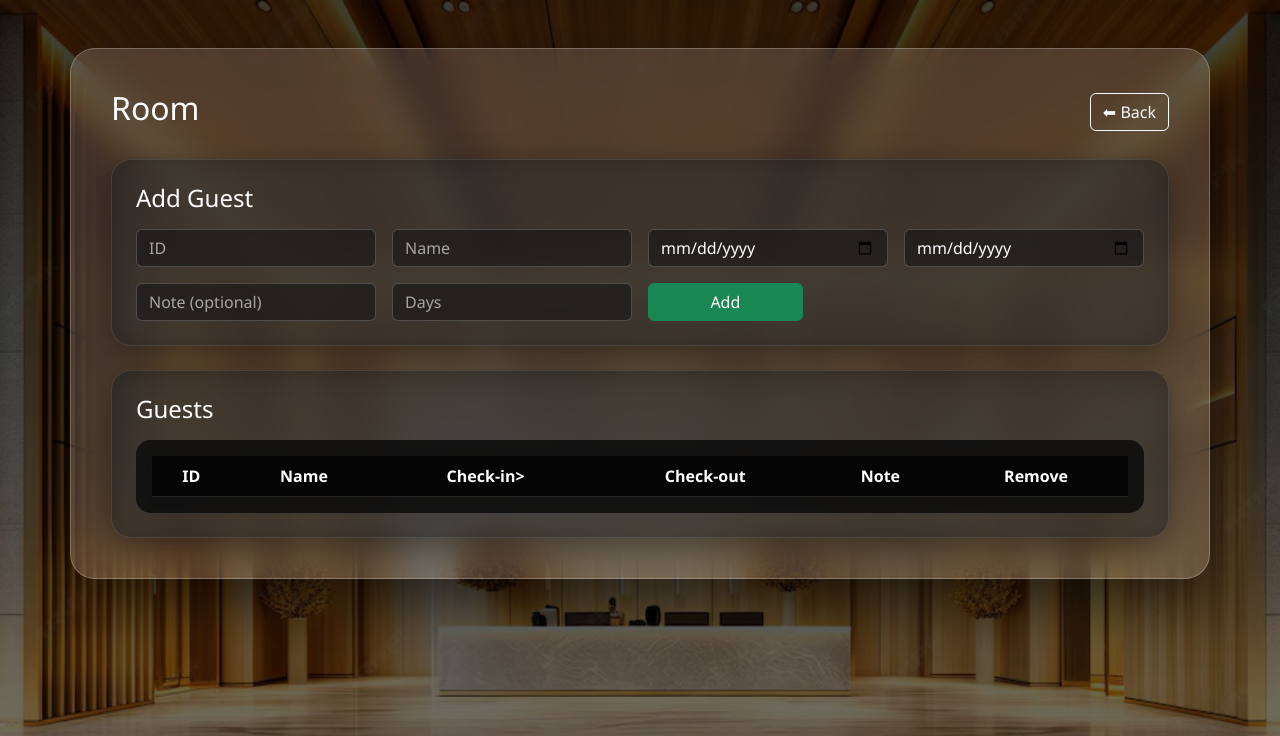
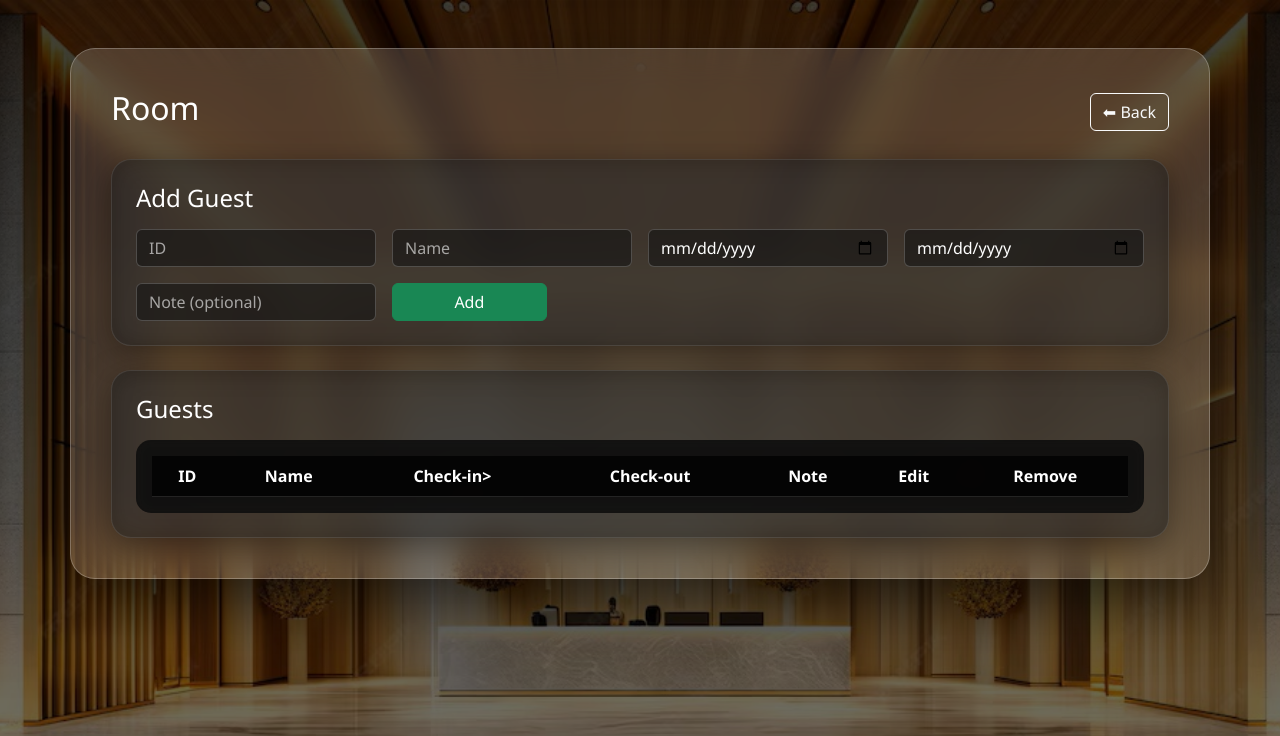
Before and after one commit to Walid-Benzine/hostify, a Flask app: template templates/room_details.html in a window 1280 px wide. Shown: the top 736 px of the page. Run offline with Flask 3, Linux system fonts and the light colour scheme; the template is opened without the code that fills it, so the values that code supplies are empty.

Commit message:
fix indentation error

```diff
--- a/app.py
+++ b/app.py
@@ -329,3 +329,26 @@ def backup():
 def logout():
     session.pop("user", None)
     return redirect("/login")
+
+
+@app.route("/edit_guest/<room_number>/<guest_id>", methods=["GET","POST"])
+@login_required
+def edit_guest(room_number, guest_id):
+
+    data = load_data()
+    room = get_room(data, room_number)
+
+    guest = None
+    for g in room["guests"]:
+        if str(g["id"]) == guest_id:
+            guest = g
+
+    if request.method == "POST":
+        guest["checkout"] = request.form["checkout"]
+        guest["note"] = request.form["note"]
+
+        save_data(data)
+
+        return redirect(f"/room/{room_number}")
+
+    return render_template("edit_guest.html", guest=guest, room=room)
--- a/templates/room_details.html
+++ b/templates/room_details.html
@@ -47,10 +47,6 @@
                 <input name="note" class="form-control" placeholder="Note (optional)">
             </div>
 
-            <div class="col-md-3">
-                <input name="stay_days" type="number" class="form-control" placeholder="Days" required>
-            </div>
-
             <div class="col-md-2 d-grid">
                 <button class="btn btn-success">Add</button>
             </div>
@@ -72,6 +68,7 @@
                     <th>Check-in></th>
                     <th>Check-out</th>
                     <th>Note</th>
+                    <th>Edit</th>
                     <th>Remove</th>
                 </tr>
             </thead>
@@ -85,6 +82,11 @@
                     <td>{{ g.checkout }}</td>
                     <td>{{ g.note }}</td>
 
+                    <td>
+                    <a href="/edit_guest/{{ room.room }}/{{ g.id }}" class="btn btn-warning btn-sm">
+                    Edit
+                    </a>
+                    </td>
 
 <td>
     <form method="POST"
```
Also changed, not shown: templates/edit_guest.html (added, +14 -0 lines).
